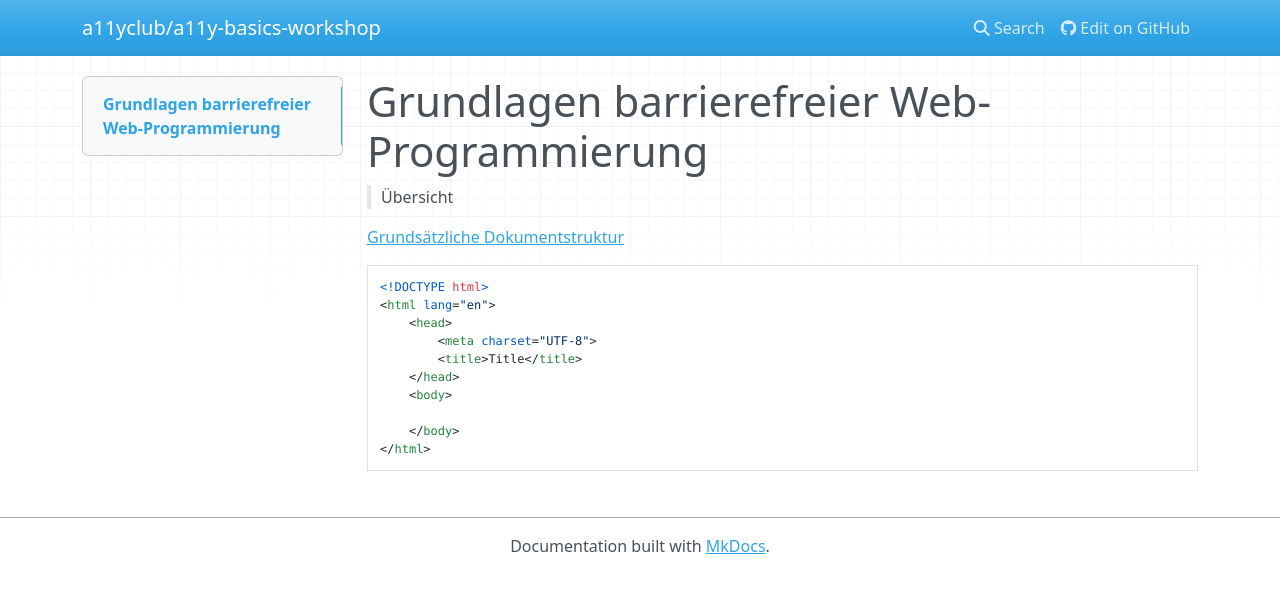
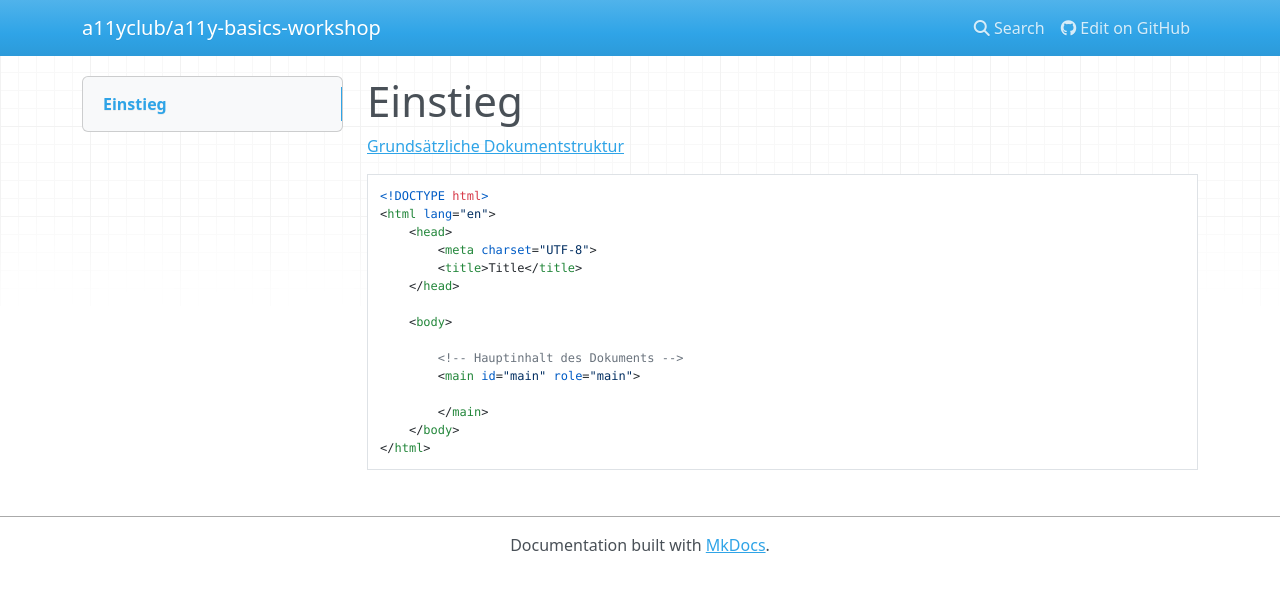
Before and after one commit to a11yclub/a11y-basics-workshop, an MkDocs documentation site: the page built from doc/index.md, in a window 1280 px wide. Shown: the top 593 px of the page. Built offline with MkDocs 1.6.1, drawn with Linux system fonts in a browser that asks for light colours; nearby versions of some CDN libraries; old or Windows-style settings are respelled for this version of MkDocs.

Commit message:
Testing code formatting & Read The Docs support

````diff
--- a/doc/index.md
+++ b/doc/index.md
@@ -1,7 +1,6 @@
-# Grundlagen barrierefreier Web-Programmierung
-> Übersicht
+# Einstieg
 
-[Grundsätzliche Dokumentstruktur](https://raw.githubusercontent.com/a11yclub/a11y-basics-workshop/master/examples/document.html)
+[Grundsätzliche Dokumentstruktur](https://cdn.rawgit.com/a11yclub/a11y-basics-workshop/master/examples/document.html)
 ```html
 <!DOCTYPE html>
 <html lang="en">
@@ -9,8 +8,13 @@
         <meta charset="UTF-8">
         <title>Title</title>
     </head>
+
     <body>
 
+        <!-- Hauptinhalt des Dokuments -->
+        <main id="main" role="main">
+
+        </main>
     </body>
 </html>
 ```
````
